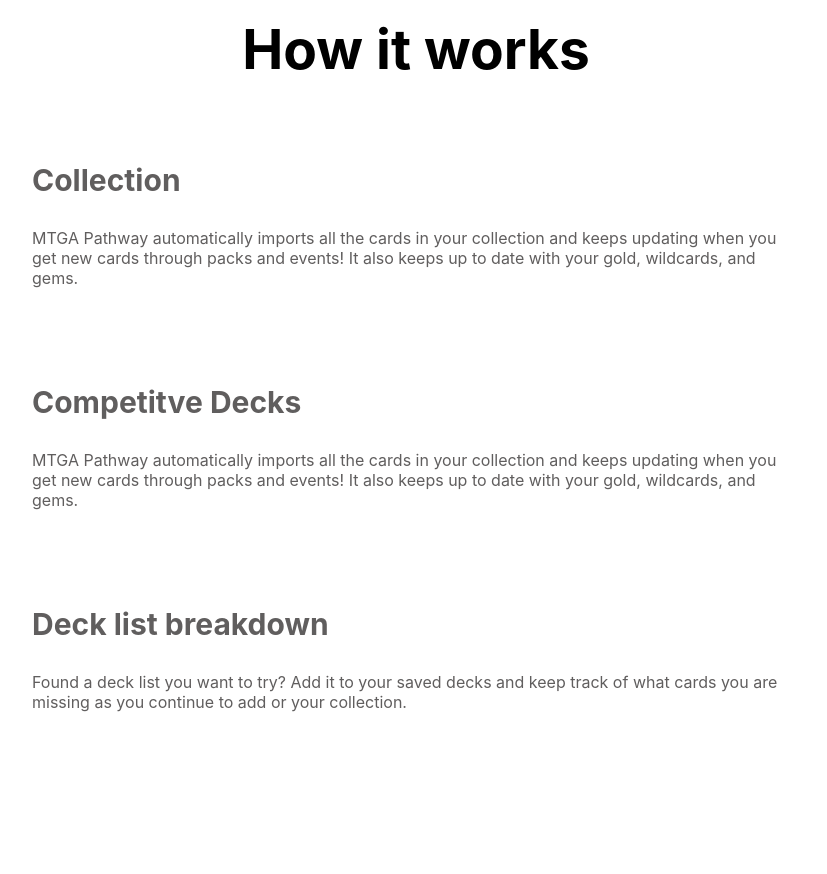
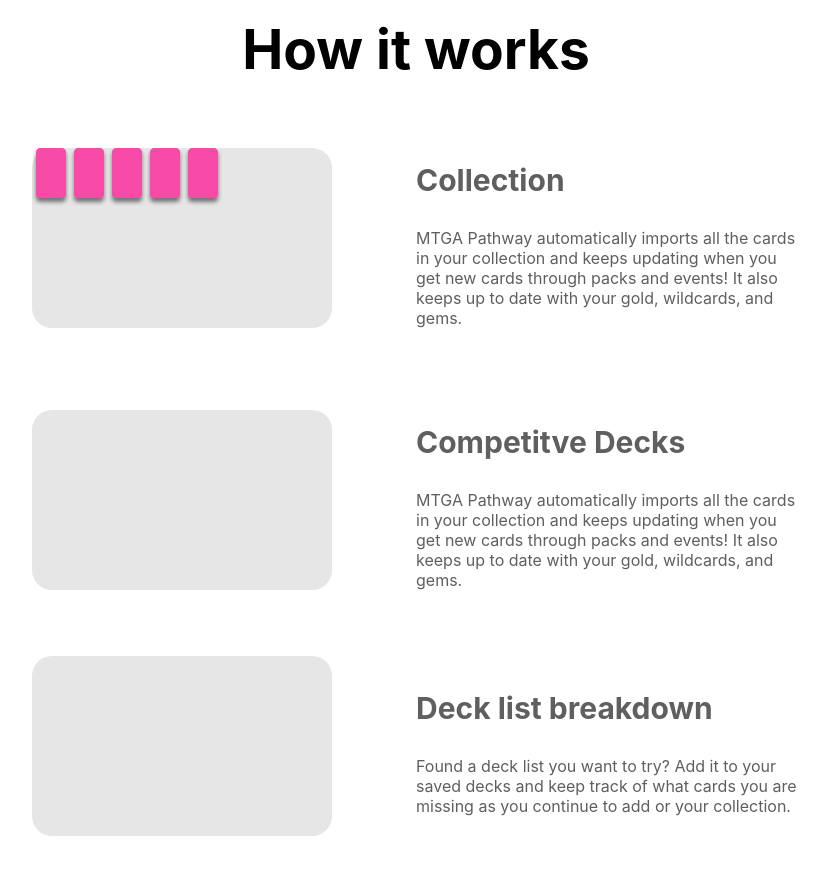
Before and after one commit to Digald/mtga-pathway-site, a React (Create React App) app: page / in a window 1280 px wide. Shown: the part 1180-2054 px from the top of the page, without its empty margins (224-1051 px from the left). Before the commit the page ends 1958 px from the top, so only its background shows below. Built offline with nearby package versions, Linux system fonts and the light colour scheme.

Commit message:
added image to folder, descriptionsection page, and brought into singlesection as props

```diff
--- a/src/components/DescriptionSection/DescriptionSection.js
+++ b/src/components/DescriptionSection/DescriptionSection.js
@@ -1,6 +1,7 @@
 import React, { Component } from "react";
 import "./DescriptionSection.css";
 import SingleSection from "../SingleSection/SingleSection";
+import cardImg from '../../assets/card1.svg';
 
 class DescriptionSection extends Component {
   render() {
@@ -12,6 +13,7 @@
           text="MTGA Pathway automatically imports all the cards in your collection
             and keeps updating when you get new cards through packs and events!
             It also keeps up to date with your gold, wildcards, and gems."
+          image={cardImg}
         />
         <SingleSection
           title="Competitve Decks"
--- a/src/components/SingleSection/SingleSection.css
+++ b/src/components/SingleSection/SingleSection.css
@@ -1,8 +1,19 @@
 .singleSection {
     margin-top: 50px;
-    display: flex;
+    display: grid;
+    grid-template-columns: 1fr 1fr;
+    grid-template-rows: auto;
+    align-items: center;
 }
 
 .singleSection__text h3 {
     font-size: 30px;
 }
+
+.singleSection__image {
+    background-color: rgb(230, 230, 230);
+    border-radius: 20px;
+    --width: 300px;
+    width: var(--width);
+    height: calc(var(--width) * 3 / 5);
+}
--- a/src/components/SingleSection/SingleSection.js
+++ b/src/components/SingleSection/SingleSection.js
@@ -3,10 +3,16 @@
 
 class SingleSection extends Component {
   render() {
-    const { title, text } = this.props;
+    const { title, text, image } = this.props;
     return (
       <div className="singleSection">
-        <div className="singleSection__image" />
+        <div className="singleSection__image">
+          <img src={image} alt="" />
+          <img src={image} alt="" />
+          <img src={image} alt="" />
+          <img src={image} alt="" />
+          <img src={image} alt="" />
+        </div>
         <div className="singleSection__text">
           <h3>{title}</h3>
           <p>{text}</p>
```
Also changed, not shown: src/assets/card1.svg (added), src/assets/deckbox.svg (added).
